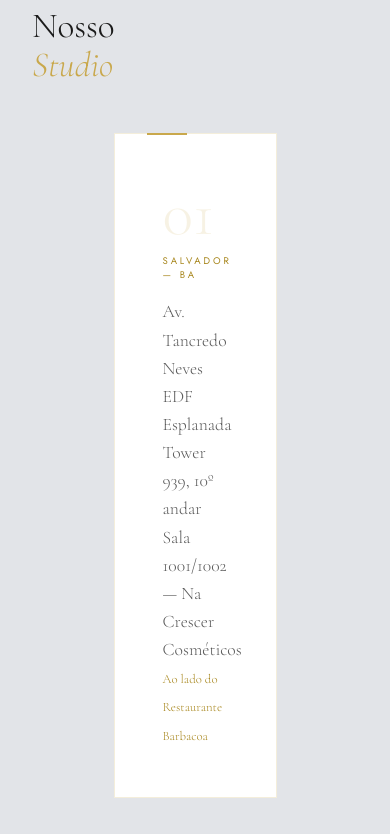
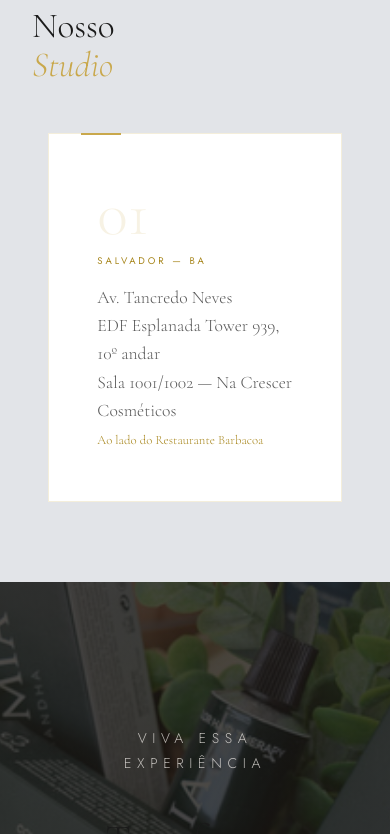
Before and after one commit to leonardofilipenascimento/terapeuta-capilar, a Next.js app: page / in a window 390 px wide. Shown: the part 10660-11494 px from the top of the page. Built offline with nearby package versions, Linux system fonts and the light colour scheme.

Commit message:
ajuste div de endereço para mobile

```diff
--- a/src/app/globals.css
+++ b/src/app/globals.css
@@ -651,6 +651,7 @@ footer {
   .fid-grid { grid-template-columns: 1fr; }
   .pol-grid { grid-template-columns: 1fr; }
   .locais-grid { grid-template-columns: 1fr; }
+  .locais-grid .local-card:only-child { max-width: 90%; width: 100%; }
   .servicos-header { flex-direction: column; gap: 1rem; align-items: flex-start; }
   footer { flex-direction: column; gap: 1rem; text-align: center; }
 }
```
